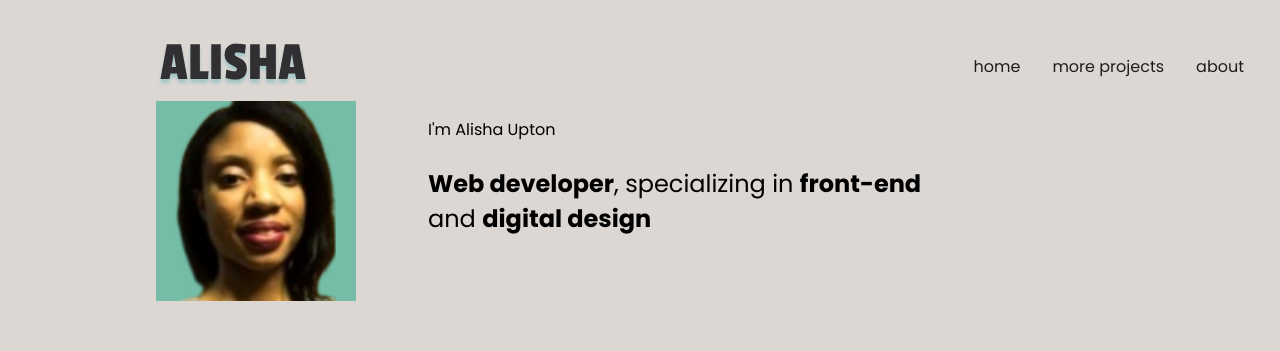
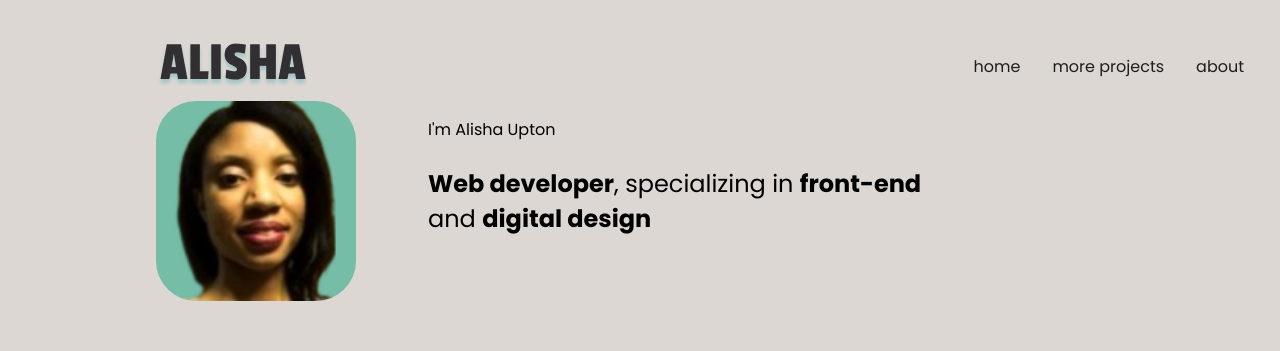
Before and after one commit to cyan-byte/au-portfolio, a React (Create React App) app: page / in a window 1280 px wide. Shown: the top 351 px of the page. Built offline with nearby package versions, Linux system fonts and the light colour scheme.

Commit message:
borderRadius

```diff
--- a/src/components/HomeGreeting.jsx
+++ b/src/components/HomeGreeting.jsx
@@ -8,7 +8,7 @@ export default function HomeGreeting() {
         <img
           src="alisha1.2.png"
           alt="avatar"
-          style={{ width: "200px", height: "200px" }}
+          style={{ width: "200px", height: "200px", borderRadius: "40px" }}
         />
       </Link>
       <div>
```
